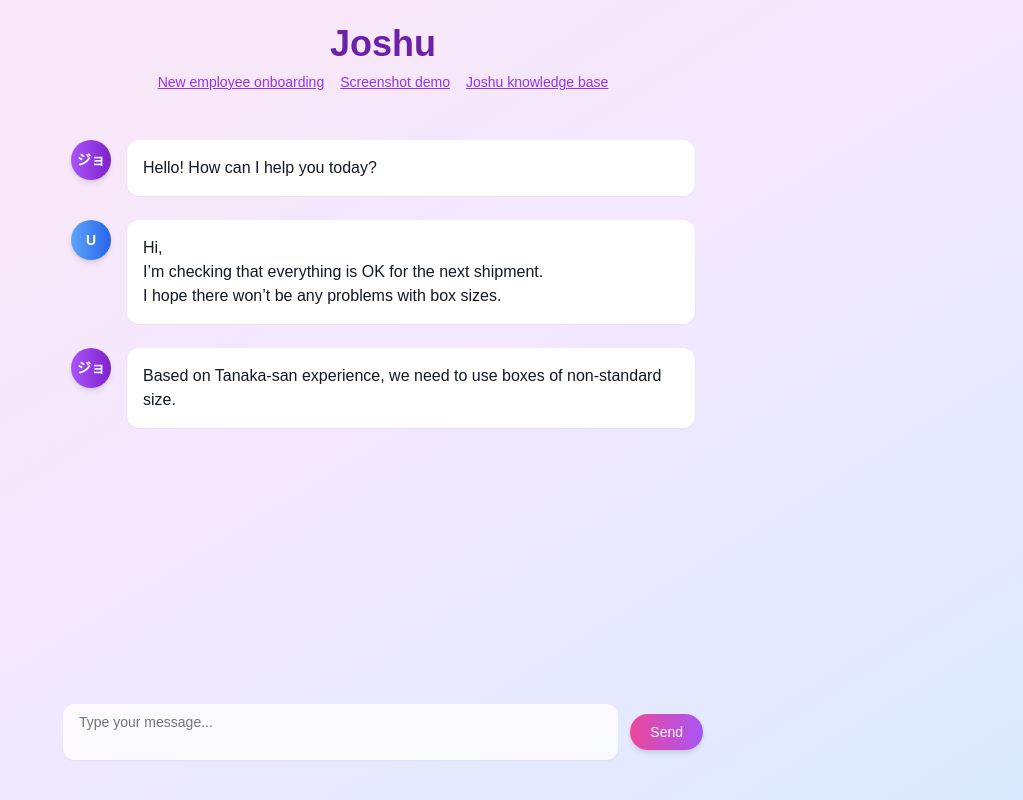
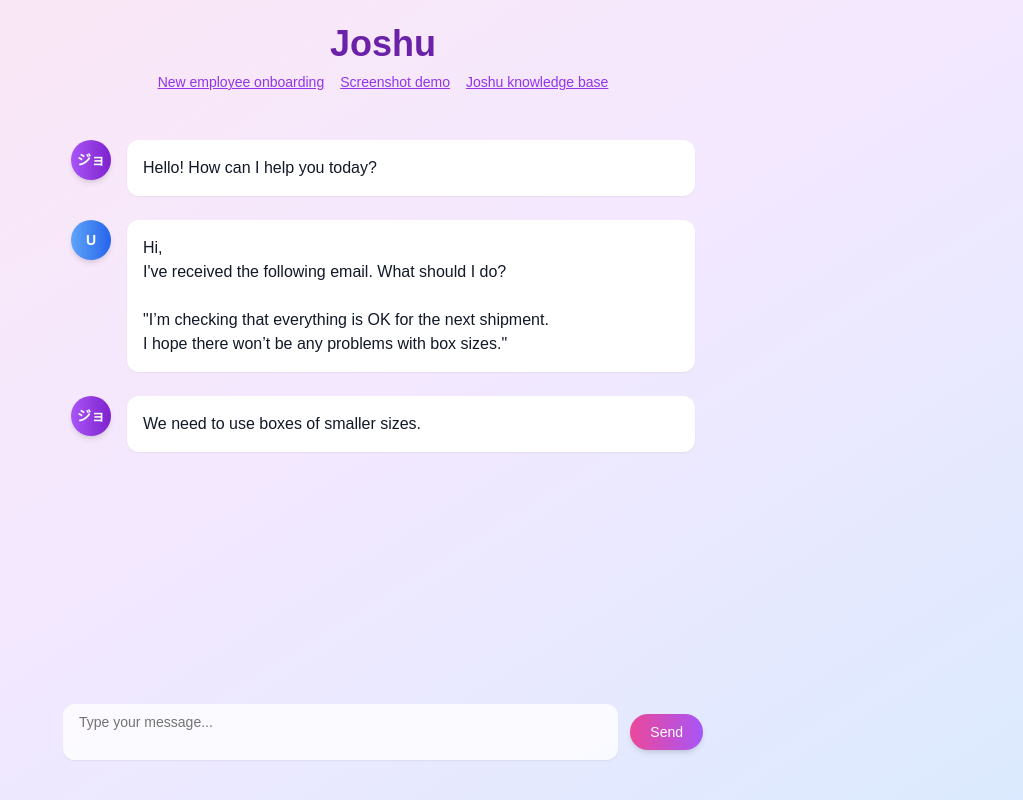
Before and after one commit to mariomeissner/joshu-assistant, a Next.js app: page /ask in a window 1280 px wide. Shown: the whole page, without its empty margins (257-1280 px from the left). Built offline with nearby package versions, Linux system fonts and the light colour scheme.

Commit message:
Update the static message for pitch

```diff
--- a/app/ask/page.tsx
+++ b/app/ask/page.tsx
@@ -16,7 +16,7 @@
     id: "2",
     role: "user",
     content:
-      "Hi, \nI’m checking that everything is OK for the next shipment.\nI hope there won’t be any problems with box sizes.",
+      'Hi, \nI\'ve received the following email. What should I do? \n\n"I’m checking that everything is OK for the next shipment.\nI hope there won’t be any problems with box sizes."',
   },
 ] as Message[];
 
@@ -30,8 +30,7 @@
         {
           id: "3",
           role: "assistant",
-          content:
-            "Based on Tanaka-san experience, we need to use boxes of non-standard size.",
+          content: "We need to use boxes of smaller sizes.",
         },
       ]);
     }, 1500);
```
